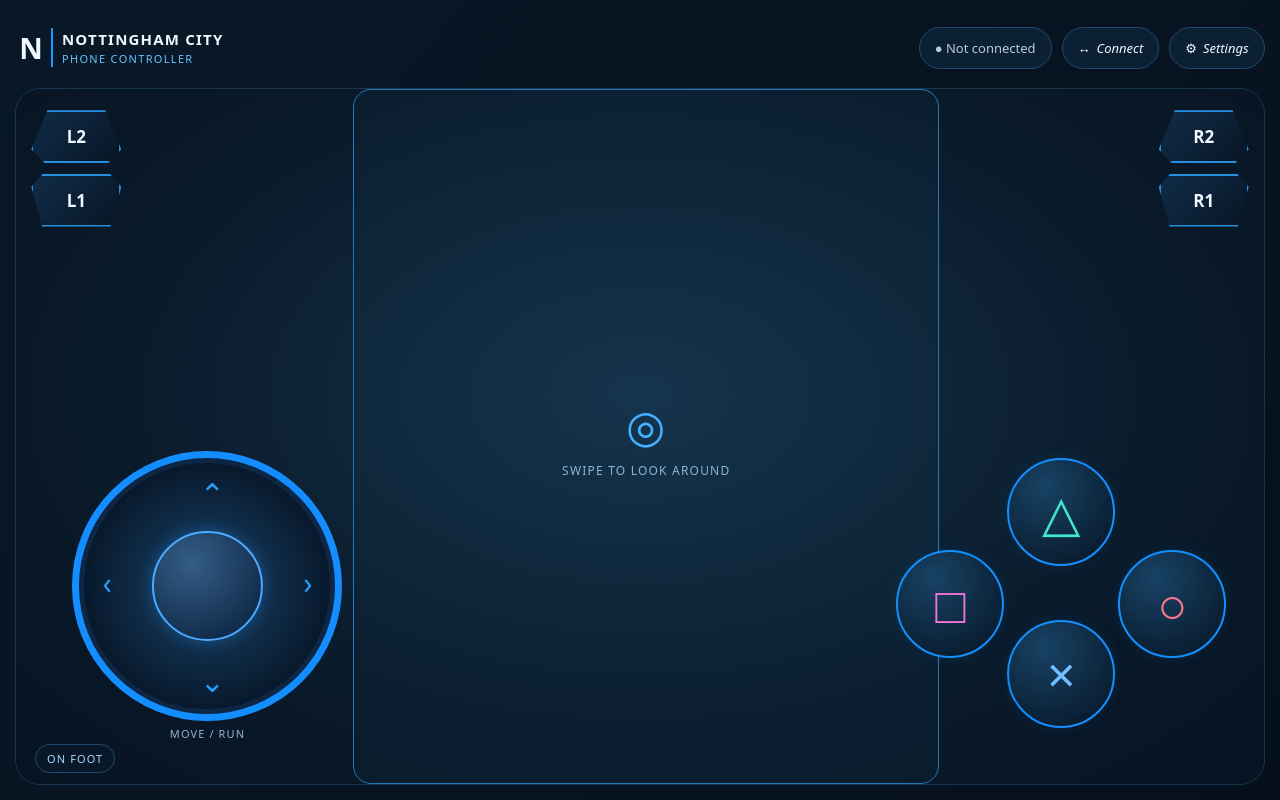
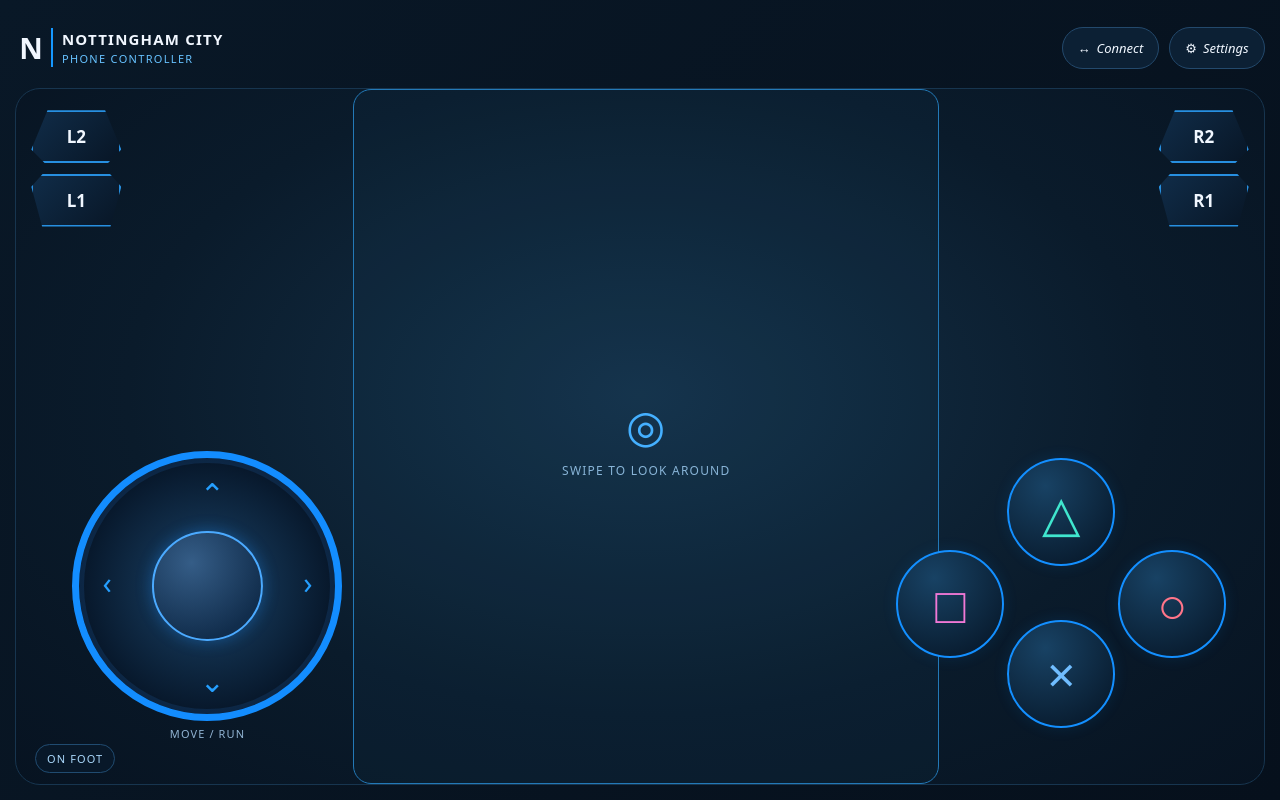
Before and after one commit to cyberokasha-dev/nottingham-city-phone-controller, a plain HTML site: page index.html in a window 1280 px wide. Drawn offline with Linux system fonts and the light colour scheme.

Commit message:
Simplify controller connection status

```diff
--- a/index.html
+++ b/index.html
@@ -1,7 +1,7 @@
 <!doctype html>
 <html lang="en"><head><meta charset="utf-8"><meta name="viewport" content="width=device-width,initial-scale=1,maximum-scale=1,user-scalable=no,viewport-fit=cover"><meta name="theme-color" content="#071321"><title>Nottingham City — Phone Controller</title><link rel="stylesheet" href="style.css"></head>
 <body><main class="app">
-<header class="top"><button class="brand" id="pauseOpen"><b class="mark">N</b><span><strong>NOTTINGHAM CITY</strong><small>PHONE CONTROLLER</small></span></button><nav><span class="status" id="status">● Not connected</span><button id="connectOpen">↔ <i>Connect</i></button><button id="settingsOpen">⚙ <i>Settings</i></button></nav></header>
+<header class="top"><button class="brand" id="pauseOpen"><b class="mark">N</b><span><strong>NOTTINGHAM CITY</strong><small>PHONE CONTROLLER</small></span></button><nav><button id="connectOpen">↔ <i>Connect</i></button><button id="settingsOpen">⚙ <i>Settings</i></button></nav></header>
 <section class="field">
 <div class="shoulders left"><button data-control="L2">L2</button><button data-control="L1">L1</button></div><div class="shoulders right"><button data-control="R2">R2</button><button data-control="R1">R1</button></div>
 <div class="camera" id="camera"><div id="cameraHint"><b>◎</b><span>SWIPE TO LOOK AROUND</span></div></div>
```
